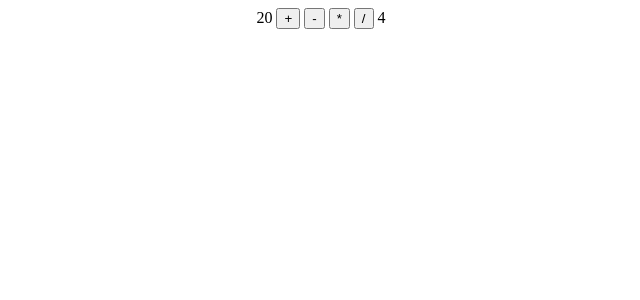
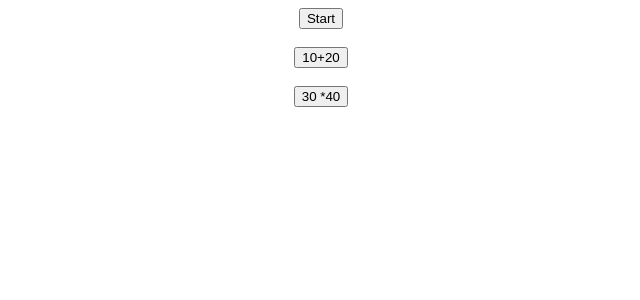
Before and after one commit to midst2/github-desktop-project, a React (Create React App) app: page / in a window 1280 px wide. Shown: the top 300 px of the page, without its empty margins (319-959 px from the left). Built offline with nearby package versions, Linux system fonts and the light colour scheme.

Commit message:
startstop and add function component test

```diff
--- a/src/App.js
+++ b/src/App.js
@@ -1,8 +1,8 @@
 import React from "react";
-import Calculator2 from "./calculator";
+import EventData2 from "./event-data";
 function App() {
   return <>
-    <Calculator2/>
+    <EventData2></EventData2>
   </>
 }
 
--- /dev/null
+++ b/src/event-data.js
@@ -0,0 +1,23 @@
+import React from 'react'
+
+const EventData2 = () => {
+    const onClickStartStop = (ev) => {
+        // let t = ev.target.innerText
+        // let s = (t === 'Start') ? 'Stop' : 'Start'
+        ev.target.innerText = (ev.target.innerText === 'Start') ? 'Stop' : 'Start'
+    }
+    const onClickAdd = (ev) => {
+        let t = ev.target.innerText
+        let r = eval(t)
+        alert(`${t} = ${r}`)
+    }
+  return (
+    <div style={{textAlign:"center", marginTop:'20'}}>
+        <button onClick={(ev)=> onClickStartStop(ev)}>Start</button><br/><br/>
+        <button onClick={(ev)=> onClickAdd(ev)}>10+20</button><br/><br/>
+        <button onClick={(ev)=> onClickAdd(ev)}>30 *40</button>
+    </div>
+  )
+}
+
+export default EventData2
```
